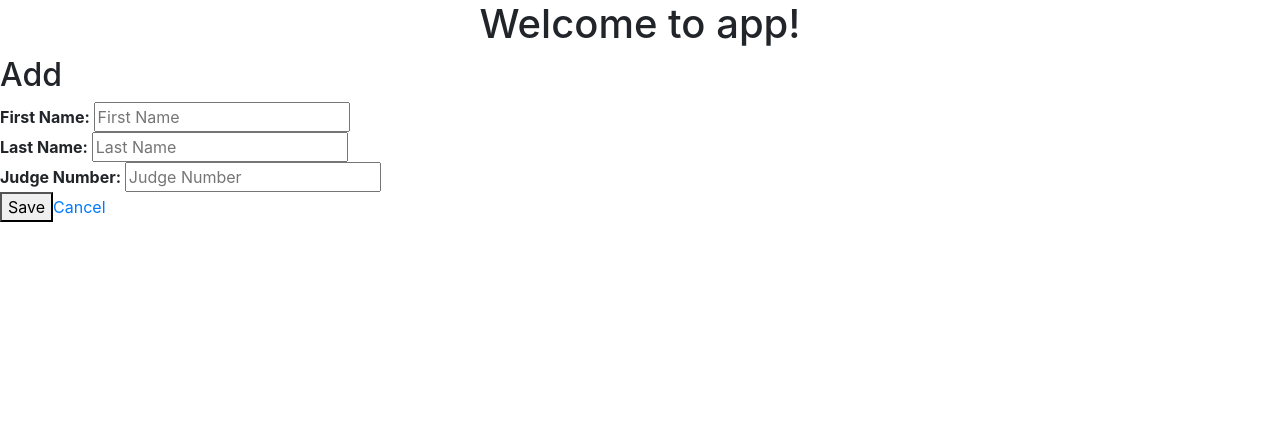
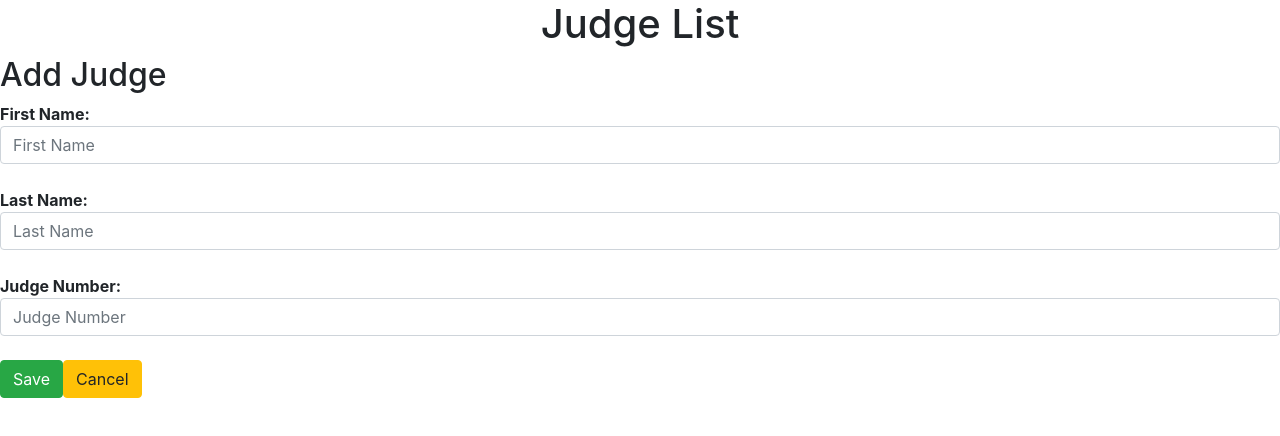
Before and after one commit to Tantarium/Spring-Boot-Angular-React-Learning, an Angular app in the folder angular_frontend/: page /judge-add in a window 1280 px wide. Shown: the top 436 px of the page. Built offline with nearby package versions, Linux system fonts and the light colour scheme.

Commit message:
Added bootstrap to the Angular frontend and styled the page a bit

```diff
--- a/angular_frontend/src/app/app.component.html
+++ b/angular_frontend/src/app/app.component.html
@@ -1,6 +1,5 @@
 <div style="text-align:center">
-  <h1>Welcome to {{title}}!</h1>
+  <h1>Judge List</h1>
 </div>
 
-<!--<app-judge-list></app-judge-list>-->
 <router-outlet></router-outlet>
--- a/angular_frontend/src/app/judge-edit/judge-edit.component.html
+++ b/angular_frontend/src/app/judge-edit/judge-edit.component.html
@@ -1,15 +1,19 @@
 <form #judgeForm="ngForm" (ngSubmit)="save(judgeForm.value)">
-  <h2>{{judge.id ? 'Edit' : 'Add'}}</h2>
+  <h2>{{judge.id ? 'Edit' : 'Add'}} Judge</h2>
+
   <b *ngIf="judge.id">ID: </b>
-  <input *ngIf="judge.id" placeholder="ID" [(ngModel)]="judge.id" required name="id" #id><br *ngIf="judge.id" />
+  <input class="form-control" *ngIf="judge.id" placeholder="ID" [(ngModel)]="judge.id" required readonly name="id" #id><br *ngIf="judge.id" />
+
   <b>First Name: </b>
-  <input placeholder="First Name" [(ngModel)]="judge.firstName" required name="firstName" #firstName><br/>
+  <input class="form-control" placeholder="First Name" [(ngModel)]="judge.firstName" required name="firstName" #firstName><br/>
+
   <b>Last Name: </b>
-  <input placeholder="Last Name" [(ngModel)]="judge.lastName" required name="lastName" #lastName><br/>
+  <input class="form-control" placeholder="Last Name" [(ngModel)]="judge.lastName" required name="lastName" #lastName><br/>
+
   <b>Judge Number: </b>
-  <input placeholder="Judge Number" [(ngModel)]="judge.number" required name="number" #number><br/>
+  <input class="form-control" placeholder="Judge Number" [(ngModel)]="judge.number" required name="number" #number><br/>
 
-  <button type="submit">Save</button>
-  <button (click)="remove(judge.id)" *ngIf="judge.id" type="button">Delete</button>
-  <a routerLink="/judge-list">Cancel</a>
+  <button class="btn btn-success" type="submit">Save</button>
+  <button class="btn btn-danger" (click)="remove(judge.id)" *ngIf="judge.id" type="button">Delete</button>
+  <button class="btn btn-warning" [routerLink]="['/judge-list']">Cancel</button>
 </form>
--- a/angular_frontend/src/app/judge-edit/judge-edit.component.ts
+++ b/angular_frontend/src/app/judge-edit/judge-edit.component.ts
@@ -25,9 +25,6 @@ export class JudgeEditComponent implements OnInit {
         this.judgeService.get(id).subscribe((judge: any) => {
           if (judge) {
             this.judge = judge;
-            console.log(judge);
-            // console.log(judge._links);
-            // this.judge.href = judge._links.self.href;
           } else {
             console.log(`Judge with id '${id}' not found, returning to list`);
             this.gotoList();
--- a/angular_frontend/src/app/judge-list/judge-list.component.html
+++ b/angular_frontend/src/app/judge-list/judge-list.component.html
@@ -1,8 +1,10 @@
-<h2>Judge List</h2>
 
-<div *ngFor="let judge of judges">
+<div class="col-sm-2 offset-sm-4" *ngFor="let judge of judges">
   <a [routerLink]="['/judge-edit', judge.id]">{{judge.firstName}} {{judge.lastName}}</a>
-  <br/><br/>
 </div>
 
-<button [routerLink]="['/judge-add']">Add</button>
+<br/>
+
+<div class="col-sm-2 offset-sm-4">
+  <button class="btn btn-success" [routerLink]="['/judge-add']">Add</button>
+</div>
```
